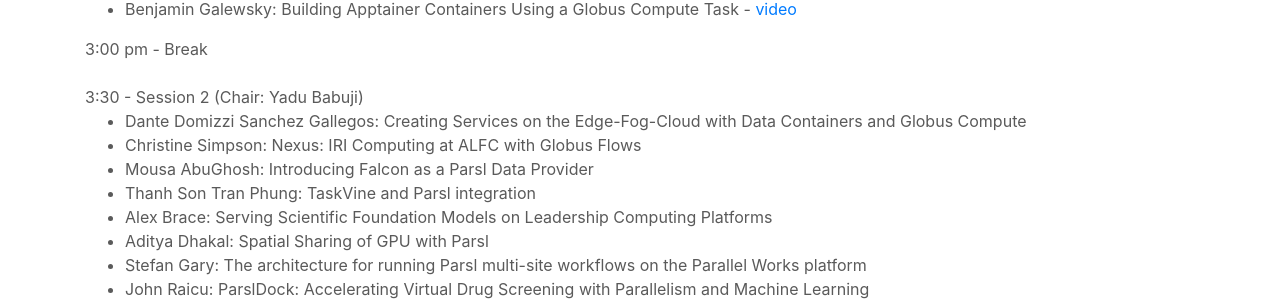
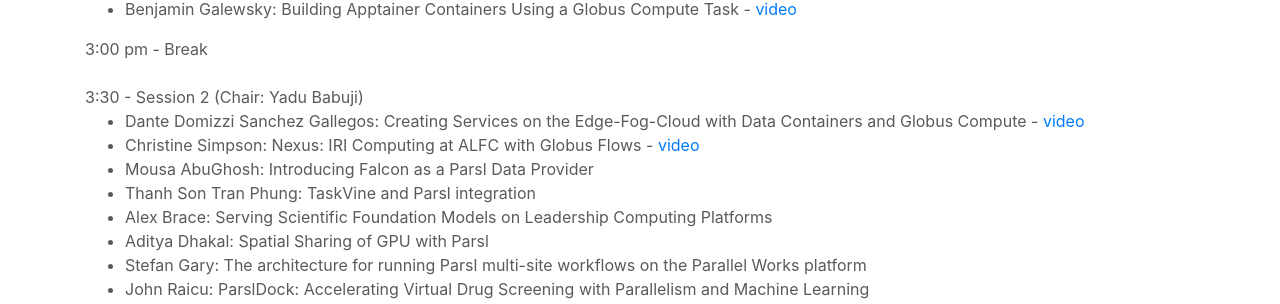
Before and after one commit to Parsl/parsl.github.io, a Jekyll site: the page built from parslfest/parslfest2023.html, in a window 1280 px wide and 900 px high, scrolled down 1397 px. Shown: the part 149-453 px from the top of the window. Built offline with Jekyll 4.4.1, drawn with Linux system fonts in a browser that asks for light colours.

Commit message:
Add two more video links for ParslFest

```diff
--- a/parslfest/parslfest2023.html
+++ b/parslfest/parslfest2023.html
@@ -80,8 +80,8 @@
 
       3:30 - Session 2 (Chair: Yadu Babuji)
       <ul>
-	 	<li>Dante Domizzi Sanchez Gallegos: Creating Services on the Edge-Fog-Cloud with Data Containers and Globus Compute</li>
-		<li>Christine Simpson: Nexus: IRI Computing at ALFC with Globus Flows</li>
+	 	<li>Dante Domizzi Sanchez Gallegos: Creating Services on the Edge-Fog-Cloud with Data Containers and Globus Compute - <a href="https://youtu.be/2d4YY7GzDdM">video</a></li>
+		<li>Christine Simpson: Nexus: IRI Computing at ALFC with Globus Flows - <a href="https://youtu.be/rpIL0Xot-rg">video</a></li>
 		<li>Mousa AbuGhosh: Introducing Falcon as a Parsl Data Provider</li>
 		<li>Thanh Son Tran Phung: TaskVine and Parsl integration</li>
 		<li>Alex Brace: Serving Scientific Foundation Models on Leadership Computing Platforms</li>
```
